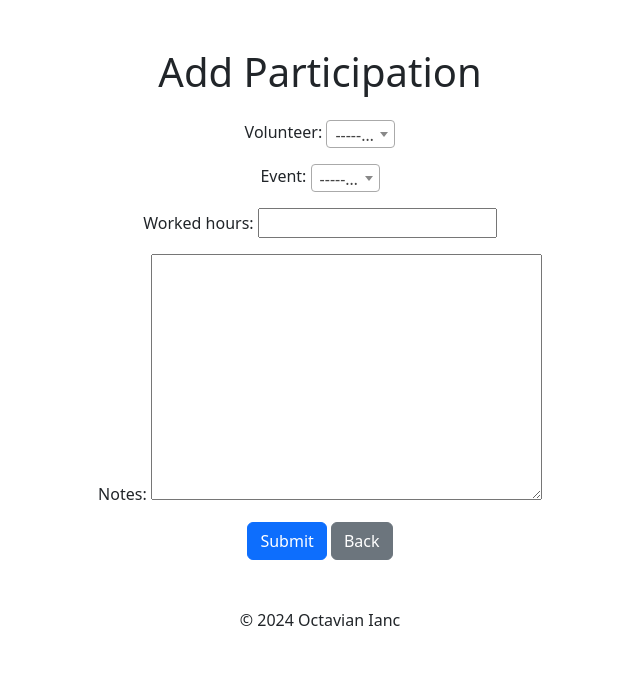
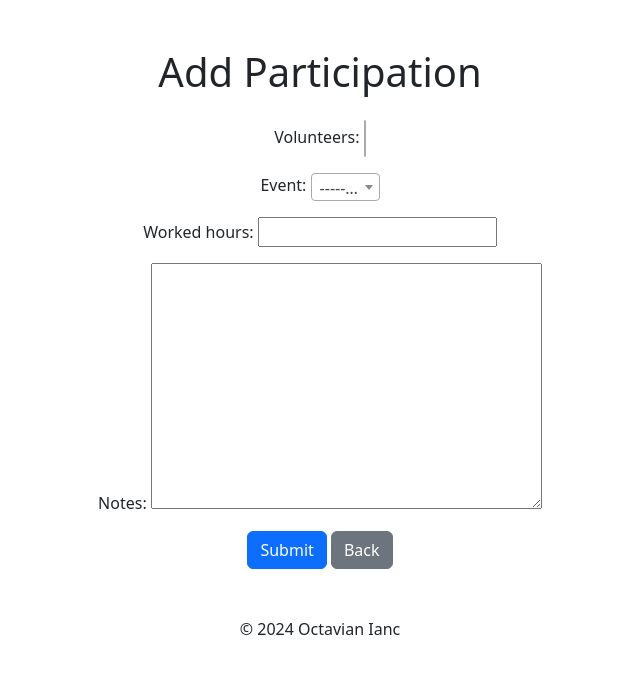
Before and after one commit to octavianc27/volunteerManager, a Django app: page /add_participation/ in a window 1280 px wide. Shown: the part 56-730 px from the top of the page, without its empty margins (320-960 px from the left). Run offline with Django 5.2, Linux system fonts and the light colour scheme; the visitor is signed in with stand-in values (Sample User, id 1); data that the repository does not hold is empty; some libraries are stand-ins or nearby versions.

Commit message:
Added the possibility to add the same participation to multiple volunteers

```diff
--- a/manager/forms.py
+++ b/manager/forms.py
@@ -1,6 +1,7 @@
 # forms.py
 from django import forms
 from .models import Volunteer, Event, Participation
+from django_select2.forms import Select2MultipleWidget
 
 
 class VolunteerForm(forms.ModelForm):
@@ -25,19 +26,24 @@ class EventForm(forms.ModelForm):
 
 
 class ParticipationForm(forms.ModelForm):
+    volunteers = forms.ModelMultipleChoiceField(
+        queryset=Volunteer.objects.order_by("last_name"),
+        widget=Select2MultipleWidget(attrs={'data-maximum-selection-length': 100}),
+        required=False)
+
     class Meta:
         model = Participation
-        fields = '__all__'
+        fields = ['volunteers', 'event', 'worked_hours', 'notes']
 
     def __init__(self, *args, **kwargs):
         super().__init__(*args, **kwargs)
 
         # Override the queryset for the participant field
-        self.fields['volunteer'].queryset = Volunteer.objects.order_by('last_name')
         self.fields['event'].queryset = Event.objects.order_by('-end_date')
 
         # Make the dropdown searchable
-        self.fields['volunteer'].widget.attrs['class'] = 'select2'
+        self.fields['volunteers'].widget.attrs['class'] = 'select2'
+        self.fields['volunteers'].widget.attrs['multiple'] = 'multiple'
         self.fields['event'].widget.attrs['class'] = 'select2'
 
 
--- a/manager/views.py
+++ b/manager/views.py
@@ -109,9 +109,16 @@ def delete_event(request, event_id):
 def add_participation(request):
     if request.method == 'POST':
         form = ParticipationForm(request.POST)
+
         if form.is_valid():
-            participation = form.save()
-            participation.volunteer.update_last_active_date()
+            volunteers = form.cleaned_data["volunteers"]
+
+            for volunteer in volunteers:
+                participation = Participation.objects.create(volunteer=volunteer, event=form.cleaned_data['event'],
+                                                             worked_hours=form.cleaned_data['worked_hours'],
+                                                             notes=form.cleaned_data['notes'])
+                volunteer.update_last_active_date()
+
             return redirect('volunteers_list')
     else:
         form = ParticipationForm()
--- a/templates/add_participation.html
+++ b/templates/add_participation.html
@@ -4,7 +4,7 @@
 
     <div class="container mt-5">
         <div class="row justify-content-center">
-        <div class="col-md-8">
+            <div class="col-lg-8">
                 <h1 class="mb-4">Add Participation</h1>
 
                 <form method="post">
@@ -35,14 +35,14 @@
     </div>
 
     <script>
-$(document).ready(function() {
+        $(document).ready(function () {
             // Initialize Select2 on the fields with the "select2" class
             $('.select2').select2();
         });
     </script>
 
     <script>
-$(document).ready(function() {
+        $(document).ready(function () {
             // Initialize datepicker on the fields with the "datepicker" class
             $('.datepicker').datepicker({
                 format: 'yyyy-mm-dd', // You can adjust the format according to your needs
--- a/volunteerManager/settings.py
+++ b/volunteerManager/settings.py
@@ -45,6 +45,7 @@ INSTALLED_APPS = [
     'django.contrib.sessions',
     'django.contrib.messages',
     'django.contrib.staticfiles',
+    'django_select2'
 ]
 
 MIDDLEWARE = [
```
Lines whose indentation alone changed are shown as unchanged.
